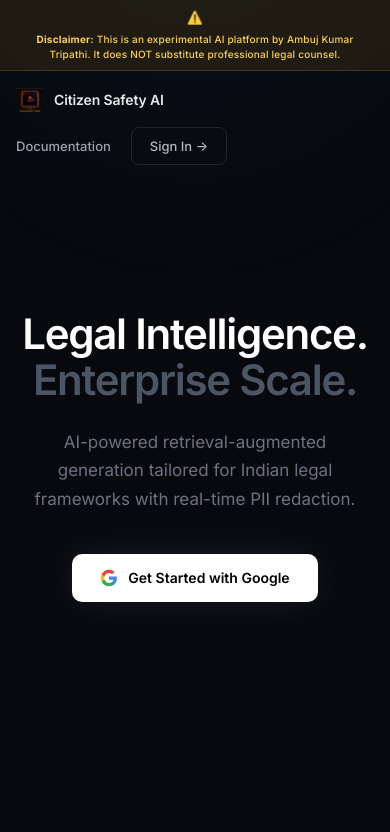
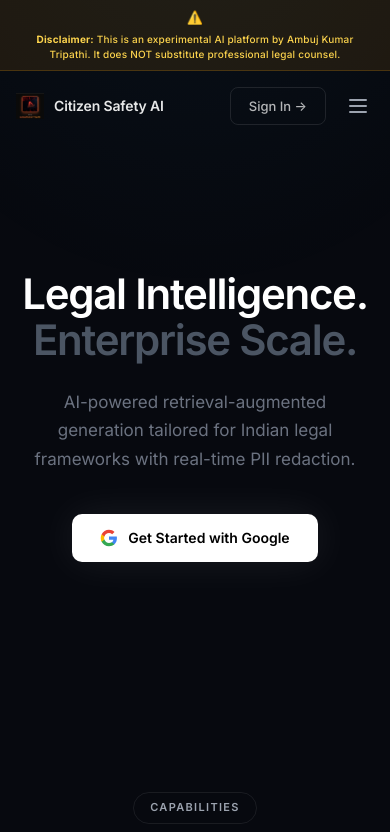
Before and after one commit to Ambuj123-lab/Citizen-Safety-AI-Assistant, a React app in the folder frontend/: page /login in a window 390 px wide. Shown: the top 832 px of the page. Built offline with nearby package versions, Linux system fonts and the light colour scheme; no server answers; the HTML template or start-up script is replaced by a standard one.

Commit message:
feat(ui): Add mobile hamburger menu to landing page and pin dashboard chat header

```diff
--- a/frontend/src/components/Dashboard.jsx
+++ b/frontend/src/components/Dashboard.jsx
@@ -330,7 +330,7 @@
         // Main
         main: { flex: 1, display: 'flex', flexDirection: 'column', minWidth: 0, background: '#07090F' },
 
-        topBar: { height: '52px', borderBottom: '1px solid #1B1F2A', padding: '0 24px', display: 'flex', alignItems: 'center', justifyContent: 'space-between', flexShrink: 0, background: '#0D1117' },
+        topBar: { position: 'sticky', top: 0, zIndex: 50, height: '52px', borderBottom: '1px solid #1B1F2A', padding: '0 24px', display: 'flex', alignItems: 'center', justifyContent: 'space-between', flexShrink: 0, background: '#0D1117' },
         topBarTitle: { fontSize: '14px', fontWeight: 600, color: '#F3F4F6' },
         statusBadge: { display: 'inline-flex', alignItems: 'center', gap: '6px', padding: '4px 12px', borderRadius: '100px', fontSize: '11px', fontWeight: 600, background: 'rgba(16,185,129,0.1)', color: '#10B981', border: '1px solid rgba(16,185,129,0.2)', textDecoration: 'none', cursor: 'pointer', transition: 'background 0.2s' },
         statusDot: { width: '6px', height: '6px', borderRadius: '50%', background: '#10B981' },
--- a/frontend/src/pages/Login.jsx
+++ b/frontend/src/pages/Login.jsx
@@ -73,6 +73,8 @@
 
 /* ═══════════════════ LOGIN PAGE ═══════════════════ */
 const Login = () => {
+    const [mobileMenuOpen, setMobileMenuOpen] = useState(false);
+
     const handleGoogleLogin = () => {
         window.location.href = authAPI.getLoginUrl();
     };
@@ -185,8 +187,8 @@
                     </div>
                 </div>
 
-                <div style={{ display: 'flex', alignItems: 'center', gap: '20px' }}>
-                    <a href="https://ambuj-rag-docs.netlify.app/" target="_blank" rel="noreferrer" style={{
+                <div style={{ display: 'flex', alignItems: 'center', gap: '16px' }}>
+                    <a href="https://ambuj-rag-docs.netlify.app/" target="_blank" rel="noreferrer" className="hidden sm:block" style={{
                         fontSize: '13px', fontWeight: 500, color: '#9CA3AF', textDecoration: 'none', transition: 'color 0.2s'
                     }} onMouseOver={e => e.target.style.color = '#fff'} onMouseOut={e => e.target.style.color = '#9CA3AF'}>
                         Documentation
@@ -201,8 +203,31 @@
                     >
                         Sign In →
                     </button>
+
+                    {/* Mobile Hamburger Button */}
+                    <button className="lg:hidden" onClick={() => setMobileMenuOpen(!mobileMenuOpen)} style={{ background: 'transparent', border: 'none', color: '#9CA3AF', cursor: 'pointer', padding: '4px', display: 'flex', alignItems: 'center', transition: 'color 0.2s' }} onMouseOver={e => e.currentTarget.style.color = '#fff'} onMouseOut={e => e.currentTarget.style.color = '#9CA3AF'}>
+                        <svg width="24" height="24" fill="none" viewBox="0 0 24 24" stroke="currentColor" strokeWidth={2}>
+                            {mobileMenuOpen ? <path strokeLinecap="round" strokeLinejoin="round" d="M6 18L18 6M6 6l12 12" /> : <path strokeLinecap="round" strokeLinejoin="round" d="M4 6h16M4 12h16M4 18h16" />}
+                        </svg>
+                    </button>
                 </div>
             </nav>
+
+            {/* ── MOBILE MENU OVERLAY ── */}
+            {mobileMenuOpen && (
+                <div className="lg:hidden" style={{ position: 'absolute', top: '130px', left: '16px', right: '16px', background: '#0A0D14', border: '1px solid #1B1F2A', borderRadius: '16px', padding: '24px', zIndex: 100, boxShadow: '0 20px 40px rgba(0,0,0,0.8)', display: 'flex', flexDirection: 'column', gap: '24px' }}>
+                    <button onClick={() => { document.getElementById('pipeline')?.scrollIntoView({ behavior: 'smooth' }); setMobileMenuOpen(false); }} style={{ background: 'transparent', border: 'none', color: '#fff', cursor: 'pointer', fontSize: '15px', fontWeight: 500, textAlign: 'left', padding: '0' }}>Pipeline Structure</button>
+                    <button onClick={() => { document.getElementById('opensource')?.scrollIntoView({ behavior: 'smooth' }); setMobileMenuOpen(false); }} style={{ background: 'transparent', border: 'none', color: '#fff', cursor: 'pointer', fontSize: '15px', fontWeight: 500, textAlign: 'left', padding: '0' }}>My Fine-Tuned Models</button>
+
+                    <div style={{ height: '1px', background: '#1B1F2A' }} />
+
+                    <div style={{ display: 'flex', flexDirection: 'column', gap: '16px' }}>
+                        <span style={{ fontSize: '13px', fontWeight: 600, color: '#6B7280', textTransform: 'uppercase', letterSpacing: '0.05em' }}>Live Systems</span>
+                        <a href="https://agentic-rag-financial-parser.onrender.com/" target="_blank" rel="noreferrer" style={{ color: '#D1D5DB', textDecoration: 'none', fontSize: '15px', display: 'flex', alignItems: 'center', gap: '12px' }}><span style={{fontSize:'18px'}}>💰</span> Agentic Financial Parser</a>
+                        <a href="https://indian-legal-ai-expert.onrender.com/login" target="_blank" rel="noreferrer" style={{ color: '#D1D5DB', textDecoration: 'none', fontSize: '15px', display: 'flex', alignItems: 'center', gap: '12px' }}><span style={{fontSize:'18px'}}>⚖️</span> Indian Legal AI Expert</a>
+                    </div>
+                </div>
+            )}
 
             {/* ── AMBIENT GLOW ── */}
             <div style={{ position: 'fixed', top: '-200px', left: '50%', transform: 'translateX(-50%)', width: '800px', height: '500px', background: 'radial-gradient(ellipse at top, rgba(56, 189, 248, 0.06) 0%, transparent 70%)', pointerEvents: 'none', zIndex: 0 }} />
```
